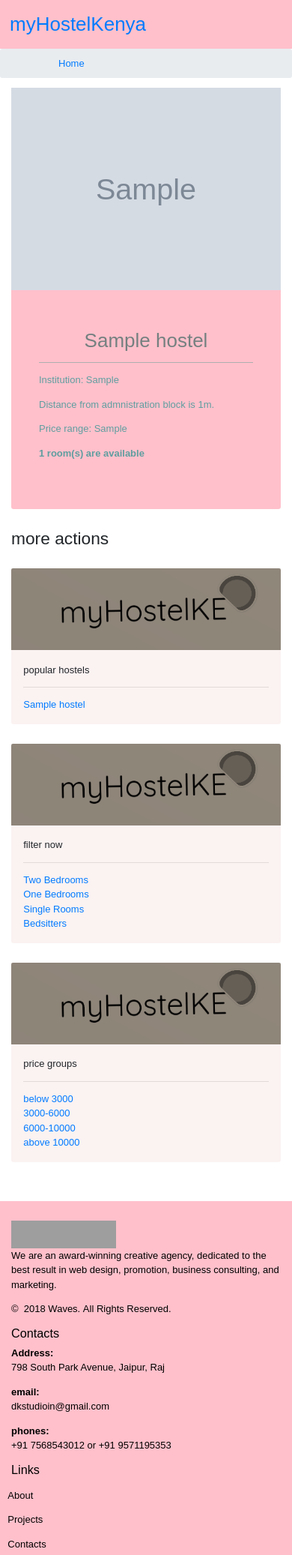
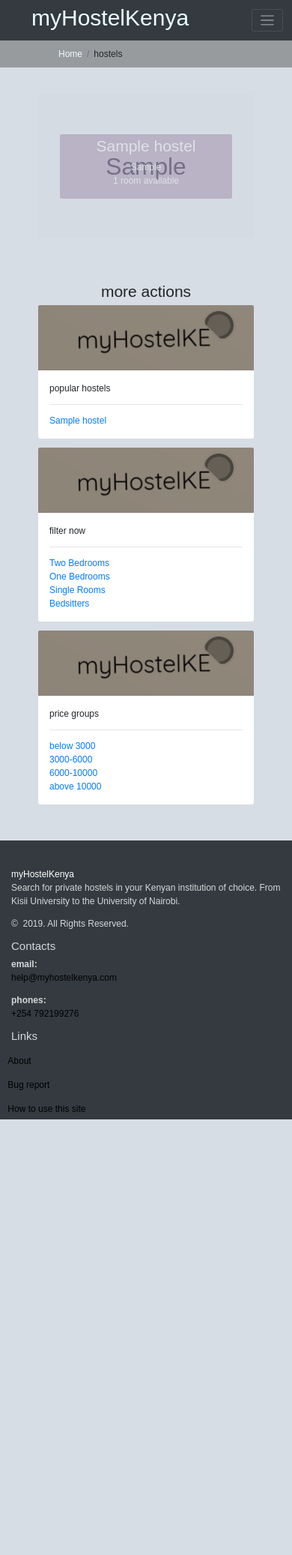
Before and after one commit to muremwa/myHostelKE, a Django app: page /book/ in a window 390 px wide. Shown: the whole page at 75% size. After the commit the page ends 1493 px from the top, so only its background shows below. Run offline with Django 3.2, Linux system fonts and the light colour scheme; tables that the repository leaves empty hold one stand-in row (values such as "Sample post"); grey boxes marked "Sample" are stand-in pictures; some libraries are stand-ins or nearby versions; grey boxes are pictures that could not be loaded.

Commit message:
made the site responsive

```diff
--- a/myhostel/book/templates/book/hostel_list.html
+++ b/myhostel/book/templates/book/hostel_list.html
@@ -2,34 +2,41 @@
 
 {% load staticfiles %}
 {% block style %}<link rel='stylesheet' type="text/css" href="{% static 'book/css/hostel_list.css' %}"> {% endblock style %}
-{% block home %}active{% endblock home %}
+{% block title %}hostels{% endblock title %}
+{% block book %}active{% endblock book %}
+
+{% block crumb %}
+<li class="breadcrumb-item">hostels</li>
+{% endblock crumb %}
 
 {% block content %}
 
-<div class='container'>
+<div class="container-fluid">
     <div class="row">
-        <div class="col-md-9">
+        <div class="col-lg-10">
+            <div class="row">
                 {% for hostel in hostels %}
-                <div class="card hostel">
-                    <div class="row">
-                        <img class="col-md-7 hostel-image" src='{{ hostel.get_main_image.file.url }}'>
-                        <div class="col-md-5 hostel-info">
-                            <a href="{% url 'book:hostel' hostel.slug %}"><h2 class="text-center" data-toggle="tooltip" data-placement="top" title="{{ hostel }}">{{ hostel.name }}</h2></a>
-                            <hr id="hostel-line">
-                            <p>Institution: {{ hostel.institution }}</p>
-                            <p>Distance from admnistration block is {{ hostel.distance_from_admin }}m.</p>
-                            <p>Price range: {{ hostel.price_range }}</p>
-                            <div>
-                                <p><strong>{% if hostel.available_rooms %}{{ hostel.available_rooms }} room(s) are{% else %}No rooms{% endif %} available</strong></p>
-                            </div>
+                    <div class="col-sm-3">
+                        <div style="background: url('{{hostel.get_main_image.file.url}}') center/cover;" class="hostel-test text-center card">
+                            <div class="hostel-test-text">
+                                <a class="hostel-test-text-link" href="{{ hostel.get_absolute_url}}">
+                                    <h3>{{ hostel.name }}</h3>
+                                    <p class="lead">
+                                        {{ hostel.institution }}<br />
+                                        {% if hostel.available_rooms %}{{ hostel.available_rooms}} room{% if hostel.available_rooms > 1%}s{% endif %} available{% else %}No rooms are available{% endif %}
+                                    </p>
+                                </a>
                             </div>
                         </div>
                     </div>
                 {% endfor %}
             </div>
-        <div class="col-md-3">
-        <h3>more actions</h3>
+        </div>
 
+        <div class="col-lg-2">
+            <h3 class="more-center-header">more actions</h3>
+
+            <div class="more-center">
                 {% if popular %}
                 <!-- popular content -->
                 <div class="card side-cards">
@@ -91,8 +98,7 @@
                     </ul>
                 </div>
                 </div>
-
-
+            </div>
         </div>
     </div>
 </div>
--- a/myhostel/book/templates/book/room_detail.html
+++ b/myhostel/book/templates/book/room_detail.html
@@ -6,6 +6,7 @@
 {% block style %}<link rel='stylesheet' type='text/css' href="{% static 'book/css/room.css' %}">{% endblock style %}
 
 {% block crumb %}
+<li class="breadcrumb-item"><a href="{% url 'book:index' %}">hostels</a></li>
 <li class="breadcrumb-item"><a href="{% url 'book:hostel' room.hostel.slug  %}">{{ room.hostel.name }}</a></li>
 <li class="breadcrumb-item active">{{ room.room_number }}</li>
 {% endblock crumb %}
--- a/myhostel/book/templates/book/success_booking.html
+++ b/myhostel/book/templates/book/success_booking.html
@@ -4,6 +4,7 @@
 {% block title %} booking {% endblock title %}
 
 {% block crumb %}
+    <li class="breadcrumb-item"><a href="{% url 'book:index' %}">hostels</a></li>
     <li class="breadcrumb-item"><a href="{% url 'book:hostel' room.hostel.slug  %}">{{ room.hostel.name }}</a></li>
     <li class="breadcrumb-item">{{ room.room_number}}</li>
     <li class="breadcrumb-item">booked</li>
--- a/myhostel/myhostel/static/book/css/hostel_list.css
+++ b/myhostel/myhostel/static/book/css/hostel_list.css
@@ -1,34 +1,31 @@
-.hostel {
-    margin-bottom: 2em;
-    width: 100%;
-    /* background-color: #4e555c; */
-    background-color: pink;
-    color: cadetblue;
+.hostel-test {
+    height: 16em;
+    margin-bottom: 1em;
+    transition: 0.4s;
 }
 
-.hostel a {
-    color: rgb(117, 128, 128);
+.hostel-test-text {
+    background-color: rgba(75, 17, 75, 0.201);
+    width: 80%;
+    margin: auto;
+    padding-top: 0.3em;
+    padding-bottom: 0.3em;
+    border-radius: 0.2em;
+    transition: 0.5s;
 }
 
-.side-cards {
-    margin-top: 2em;
-    background-color: #f8e9e993;
+.hostel-test-text-link {
+    color: rgb(221, 226, 230);
+    transition: 0.4s;
 }
 
-.hostel a:hover {
+.hostel-test-text-link:hover {
     text-decoration: none;
+    color: rgb(255, 255, 255);
 }
 
-.hostel-info {
-    padding: 4em;
-}
-
-.hostel-image {
-    width: 100%;
-}
-
-#hostel-line {
-    border-top-color: rgb(174, 175, 175);
+.hostel-test:hover .hostel-test-text {
+    background-color: rgba(75, 17, 75, 0.6);
 }
 
 #main {
@@ -54,9 +51,63 @@
     margin: 1em;
 }
 
-@media screen and ( max-width: 400px){
-    .room {
-        color: green;
-        width: 30%;
+.side-cards {
+    margin-bottom: 0.3em;
+}
+
+@media screen and ( max-width: 990px){
+    .side-cards {
+        width: 28%;
+        margin-left: 1em;
+    }
+    .more-center {
+        display: flex;
+    }
+    .more-center-header {
+        text-align: center;
+        margin-top: 2em;
     }
 }
+
+@media screen and ( max-width: 752px){
+    .hostel-test {
+        font-size: 9px;
+    }
+
+    .hostel-test .lead {
+        font-size: 10px;
+    }
+}
+
+@media screen and ( max-width: 574px){
+    .hostel-test {
+        font-size: 1em;
+        width: 80%;
+        margin: auto;
+        margin-bottom: 1.3em;
+    }
+
+    .hostel-test .lead {
+        font-size: 1em;
+    }
+}
+
+@media screen and ( max-width: 528px){
+    .side-cards {
+        width: 80%;
+        margin: auto;
+        margin-bottom: 1em;
+    }
+    .more-center {
+        display: block;
+    }
+}
+
+@media screen and ( max-width: 350px){
+    .hostel-test {
+        width: 98%;
+    }
+    .side-cards {
+        width: 95%;
+    }
+}
--- a/myhostel/myhostel/static/css/base.css
+++ b/myhostel/myhostel/static/css/base.css
@@ -2,24 +2,35 @@ html {
     font-size: 13px;
 }
 
-/* * {
-    border: 1px solid navy;
-} */
-
 body {
     font-family: 'Google sans', sans-serif;
-    /* background-color: rgb(216, 212, 218); */
+    background-color: #d7dde4;
 }
 
-#navbar {
-    height: 5em;
+.main {
+    padding-bottom: 3em;
+    padding-top: 2em;
+}
 
+nav h1 {
+    color: rgb(234, 255, 254);
+    margin-left: 1em;
+    margin-right: 0.6em;
 }
 
 .message-div {
     background: #f7f7f8;
     margin-top: -20px;
     height: 2em;
+}
+
+.breadcrumb {
+    background-color: #989b9e;
+    border-radius: 0;
+}
+
+.breadcrumb a {
+    color: aliceblue;
 }
 
 .card {
@@ -30,13 +41,8 @@ nav ol a:hover {
     text-decoration: none;
 }
 
-#brand-title {
-    font-size: 2em;
-}
-
 footer {
-    margin-top: 4em;
-    padding-top: 2em;
+    padding-top: 3em;
 }
 
 .context-dark, .bg-gray-dark, .bg-primary {
@@ -49,12 +55,6 @@ footer {
 .nav-list li {
     padding-top: 5px;
     padding-bottom: 5px;
-}
-
-.nav-list li a:hover:before {
-    margin-left: 0;
-    opacity: 1;
-    visibility: visible;
 }
 
 ul, ol {
@@ -73,9 +73,11 @@ ul, ol {
     text-transform: uppercase;
     color: rgba(255, 255, 255, 0.5);
 }
+
 .social-container .col {
     border: 1px solid rgba(255, 255, 255, 0.1);
 }
+
 .nav-list li a:before {
     content: "\f14f";
     font: 400 21px/1 "Material Design Icons";
@@ -88,7 +90,6 @@ ul, ol {
     visibility: hidden;
     transition: .22s ease;
 }
-
 
 .over-view {
     height: 100vh;
@@ -112,6 +113,7 @@ ul, ol {
 
 #over-view-image {
     height: 100%;
+    transition: 0.4s;
 }
 
 .close {
@@ -128,3 +130,56 @@ ul, ol {
     margin-right: 1em;
     height: 95vh;
 }
+
+@media screen and ( max-width: 1355px){
+    html {
+        font-size: 12px;
+    }
+    #over-view-image-div {
+        width: 88%;
+    }
+}
+
+@media screen and ( max-width: 977px){
+    #over-view-image-div {
+        width: 82%;
+    }
+
+    #over-view-image {
+        height: 80%;
+        margin-top: 5em;
+    }
+}
+
+@media screen and ( max-width: 848px){
+    #over-view-image-div {
+        width: 70%;
+    }
+
+    #over-view-image {
+        height: 60%;
+    }
+}
+
+@media screen and ( max-width: 740px){
+    #over-view-image-div {
+        width: 50%;
+    }
+
+    #over-view-image {
+        height: 40%;
+        margin-top: 13em;
+    }
+}
+
+@media screen and ( max-width: 680px){
+    body {
+        overflow: scroll;
+    }
+    .over-view {
+        display: none;
+    }
+    #main {
+        filter: blur(0);
+    }
+}
--- a/myhostel/myhostel/static/js/base.js
+++ b/myhostel/myhostel/static/js/base.js
@@ -3,11 +3,11 @@ $(function () {
 });
 
 
-window.images = document.getElementsByClassName('small-images');
 // overview
 var b = document.getElementsByTagName('body')[0];
 var over = document.querySelector(".over-view");
 var overImg = document.querySelector('#over-view-image');
+var mainImg = document.querySelector("#big-image");
 var ima;
 var pos;
 var maxI;
@@ -19,19 +19,33 @@ $(document).on('click', '.close-js-over', function () {
     b.style.overflow = "scroll";
 })
 
-$(document).on('click', '.over-js-img', function () {
+function changeBigImage (i) {
+    var path = mainImg.src;
+    mainImg.src = i.src;
+    i.src = path;
+}
+
+function enlargeImages (i) {
     document.getElementsByTagName('nav')[0].scrollIntoView();
     b.style.height = '100vh';
     b.style.overflow = 'hidden';
     di = document.querySelector('.danger-image');
     ima = allImages();
     for (image in ima) {
-        if (this.src == ima[image]) {
+        if (i.src == ima[image]) {
             pos = ima.indexOf(ima[image]);
         }
     }
-    overImg.src = this.src;
+    overImg.src = i.src;
     over.style.display = "";
+}
+
+$(document).on('click', '.over-js-img', function () {
+    if (window.innerWidth < 700) {
+        changeBigImage(this);
+    } else {
+        enlargeImages(this);
+    }
 })
 
 function allImages () {
--- a/myhostel/templates/home/base.html
+++ b/myhostel/templates/home/base.html
@@ -2,46 +2,62 @@
 {% load staticfiles %}
 <html>
 <head>
+    <meta charset="utf-8" />
+    <meta http-equiv="X-UA-Compatible" content="IE=edge">
+    <meta name="viewport" content="width=device-width, initial-scale=1">
+    <meta name="theme-color" content="#343a40">
     <title>myHostelKenya | {% block title %}home{% endblock title %}</title>
-    <link rel='stylesheet' type="text/css" href="http://127.0.0.1/assets/css/bootstrap.min.css">
-    {% comment %} <link rel='stylesheet' type="text/css" href="{% static 'css/bootstrap.min.css' %}"> {% endcomment %}
+    <!-- <link rel='stylesheet' type="text/css" href="http://127.0.0.1/assets/css/bootstrap.min.css"> -->
+    <link rel='stylesheet' type="text/css" href="{% static 'css/bootstrap.min.css' %}">
     <link rel='stylesheet' type="text/css" href="{% static 'css/base.css' %}">
     {% block style %}{% endblock style %}
 </head>
 <body>
-        <nav id="navbar" class="navbar navbar-expand-lg" style="background-color: pink;">
-            <a id="brand-title" class="navbar-brand" href="{% url 'book:index' %}">myHostelKenya</a>
+        <nav id="navbar" class="navbar navbar-expand-lg navbar-dark bg-dark">
+          <h1>myHostelKenya</h1>
           <button class="navbar-toggler" type="button" data-toggle="collapse" data-target="#navbarSupportedContent" aria-controls="navbarSupportedContent" aria-expanded="false" aria-label="Toggle navigation">
             <span class="navbar-toggler-icon"></span>
           </button>
-
-
           <div class="collapse navbar-collapse" id="navbarSupportedContent">
             <ul class="navbar-nav mr-auto">
-                    <li class="nav-item {% block home %}{% endblock %}">
-                        <a class="nav-link" href="{% url 'book:index' %}">Home</a>
+              <li class="nav-item">
+                <a class="nav-link {% block home %}{% endblock home %}" href="\">Home</a>
               </li>
-                    <li class="nav-item {% block book %}{% endblock %}">
-                        <a class="nav-link" href="">book now</a>
+              <li class="nav-item">
+                <a class="nav-link {% block book %}{% endblock book %}" href="{% url 'book:index' %}">book</a>
               </li>
+              {% if user.is_authenticated %}
                   {% if user.is_staff %}
-                    <li class="nav-item {% block staff %}{% endblock %}">
-                        <a class="nav-link" href="{% url 'staff' %}">Staff</a>
+                  <li class="nav-item">
+                      <a class="nav-link" href="{% url 'admin:index' %}" target="_blank">admin page</a>
+                  </li>
+                  <li class="nav-item">
+                      <a class="nav-link" href="{% url 'staff' %}">staff</a>
                   </li>
                   {% endif %}
+              {% endif %}
+              <li class="nav-item">
+                <a class="nav-link {% block bug %}{% endblock bug %}" href="">bug</a>
+              </li>
             </ul>
-              <form method="GET" action="{% url 'book:search' %}" class="form-inline my-2 my-lg-0">
+
+            <form id="top-search-bar" method="GET" action="{% url 'book:search' %}" class="form-inline my-2 my-lg-0">
               <input class="form-control mr-sm-4" type="search" name="query" value="{{ query }}" placeholder="Search for hostels" aria-label="Search">
               <button class="btn btn-outline-success my-2 my-sm-0" type="submit">Search</button>
             </form>
+          </div>
+      </nav>
 
-        </nav>
+
+
+        <div class="top">
           <nav aria-label="breadcrumb">
-          <ol style="padding-left: 20%;"  class="breadcrumb">
-            <li class="breadcrumb-item"><a href="{% url 'book:index'  %}">Home</a></li>
+            <ol style="padding-left: 20%;" class="breadcrumb">
+              <li class="breadcrumb-item"><a href="/">Home</a></li>
               {% block crumb %}{% endblock crumb %}
             </ol>
           </nav>
+
           {% if messages %}
           <div class="message-div text-center">
               <ul class="messages">
@@ -51,37 +67,35 @@
               </ul>
           </div>
           {% endif %}
+        </div>
 
+    <div class="main">
     {% block content %}
 
     {% endblock content %}
+    </div>
 
 
 
-
-<footer class="section footer-classic context-dark bg-image" style="background: pink;color: black;">
+<footer class="section footer-classic context-dark bg-image" style="background: #343a40;">
         <div class="container">
           <div class="row row-30">
             <div class="col-md-4 col-xl-5">
-              <div class="pr-xl-4"><a class="brand" href=""><img class="brand-logo-light" src="images/agency/logo-inverse-140x37.png" alt="" width="140" height="37" srcset="images/agency/logo-retina-inverse-280x74.png 2x"></a>
-                <p>We are an award-winning creative agency, dedicated to the best result in web design, promotion, business consulting, and marketing.</p>
+              <div class="pr-xl-4"><a class="brand" href=""><h7>myHostelKenya</h7></a>
+                <p>Search for private hostels in your Kenyan institution of choice. From Kisii University to the University of Nairobi.</p>
                 <!-- Rights-->
-                <p class="rights"><span>©  </span><span class="copyright-year">2018</span><span> </span><span>Waves</span><span>. </span><span>All Rights Reserved.</span></p>
+                <p class="rights"><span>©  </span><span class="copyright-year">2019. </span><span>All Rights Reserved.</span></p>
               </div>
             </div>
             <div class="col-md-4">
               <h5>Contacts</h5>
               <dl class="contact-list">
-                <dt>Address:</dt>
-                <dd style="color: black;">798 South Park Avenue, Jaipur, Raj</dd>
-              </dl>
-              <dl class="contact-list">
                 <dt>email:</dt>
-                <dd><a style="color: black;" href="mailto:#">dkstudioin@gmail.com</a></dd>
+                <dd><a style="color: black;" href="mailto:#">help@myhostelkenya.com</a></dd>
               </dl>
               <dl class="contact-list">
                 <dt>phones:</dt>
-                <dd><a style="color: black;" href="tel:#">+91 7568543012</a> <span>or</span> <a style="color: black;" href="tel:#">+91 9571195353</a>
+                <dd><a style="color: black;" href="tel:#">+254 792199276</a>
                 </dd>
               </dl>
             </div>
@@ -89,8 +103,8 @@
               <h5>Links</h5>
               <ul class="nav-list">
                 <li><a style="color: black;" href="#">About</a></li>
-                <li><a style="color: black;" href="#">Projects</a></li>
-                <li><a style="color: black;" href="#">Contacts</a></li>
+                <li><a style="color: black;" href="#">Bug report</a></li>
+                <li><a style="color: black;" href="#">How to use this site</a></li>
               </ul>
             </div>
           </div>
--- a/myhostel/templates/home/over_view.html
+++ b/myhostel/templates/home/over_view.html
@@ -1,6 +1,6 @@
 
 <div class="over-view" style="display: none;">
-  <div class="close-button"><svg width="36" height="36" viewBox="0 0 36 36" class="close close-js-over" data-toggle="tooltip" data-placement="Bottom" title="Close"><path d="M28.5 9.62L26.38 7.5 18 15.88 9.62 7.5 7.5 9.62 15.88 18 7.5 26.38l2.12 2.12L18 20.12l8.38 8.38 2.12-2.12L20.12 18z"/></svg></div>
+	<div class="close-button"><svg width="36" height="36" viewBox="0 0 36 36" class="close close-js-over" data-toggle="tooltip" data-placement="Bottom" title="Close"><path d="M28.5 9.62L26.38 7.5 18 15.88 9.62 7.5 7.5 9.62 15.88 18 7.5 26.38l2.12 2.12L18 20.12l8.38 8.38 2.12-2.12L20.12 18z"/></svg></div>
 
     <div id="over-content" class="row">
     	<svg width="48" height="48" viewBox="0 0 48 48" class="left" data-toggle="tooltip" data-placement="top" title="Previous image"><path d="M30.83 14.83L28 12 16 24l12 12 2.83-2.83L21.66 24z"/></svg>
```
Also changed, not shown: myhostel/book/templates/book/hostel_detail.html (+12 -7 lines), myhostel/book/templates/book/now.html (+7 -2 lines), myhostel/book/templates/book/search.html (+6 -6 lines), myhostel/myhostel/static/book/css/hostel_detail.css (+34 -11 lines), myhostel/myhostel/static/book/css/search.css (+33 -1 lines), myhostel/myhostel/static/css/images/_hostel.jpg (added), myhostel/myhostel/static/svg/call.svg (added), myhostel/myhostel/static/svg/email.svg (added), 1 other file. Lines whose indentation alone changed are shown as unchanged.
